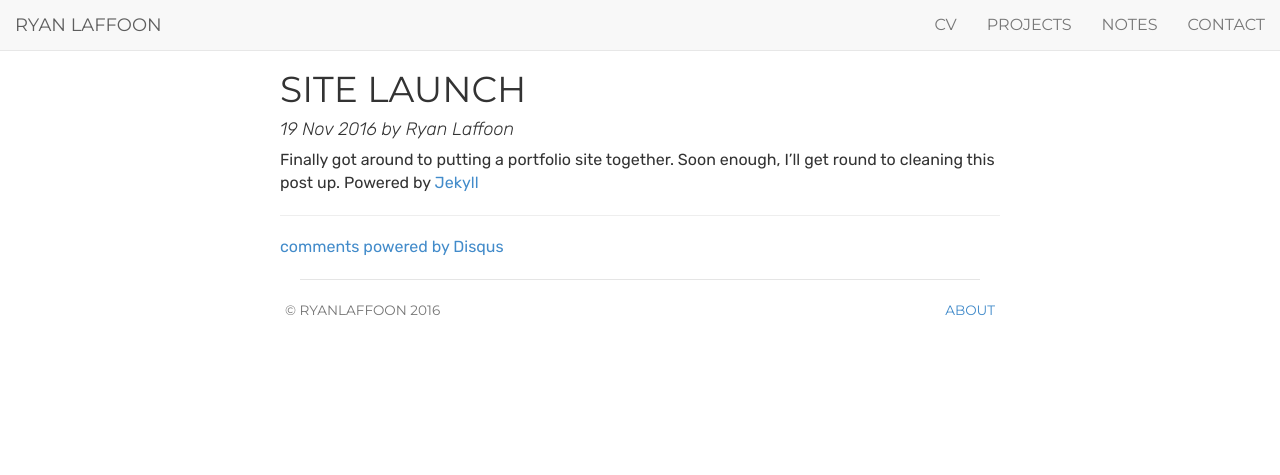
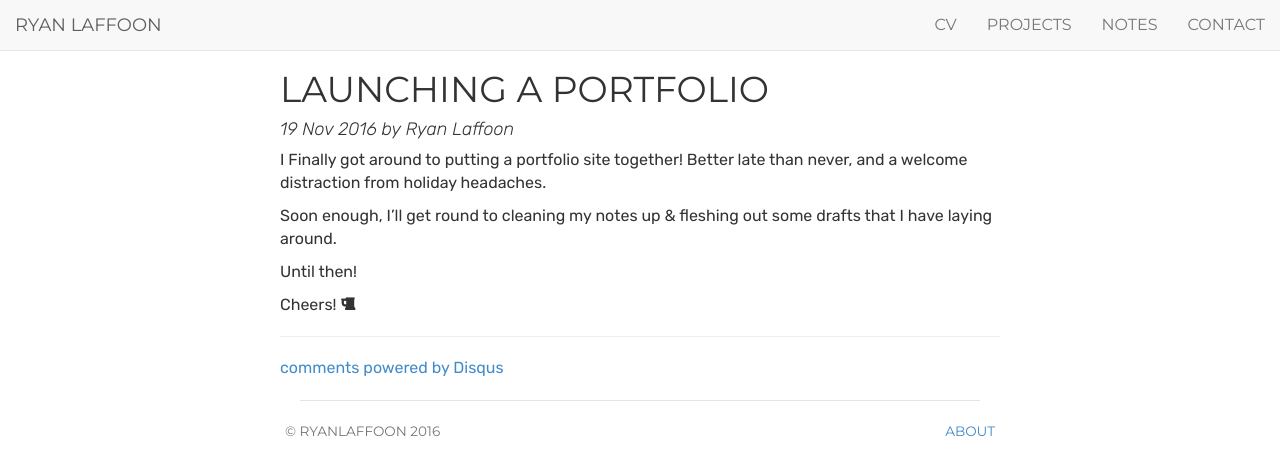
Before and after one commit to ryanlaffoon/ryanlaffoon.github.io, a Jekyll site: the page built from _posts/2016-11-19-Site-Launch.md, in a window 1280 px wide. Shown: the top 475 px of the page. Built offline with Jekyll 4.4.1, drawn with Linux system fonts in a browser that asks for light colours; comment, search, counter and statistics services are not loaded.

Commit message:
Update 2016-11-19-Site-Launch.md

```diff
--- a/_posts/2016-11-19-Site-Launch.md
+++ b/_posts/2016-11-19-Site-Launch.md
@@ -1,7 +1,13 @@
 ---
 layout: post
-title: Site Launch
+title: Launching a Portfolio
 author: Ryan Laffoon
+icon: fa fa-paper-plane-o
 ---
-Finally got around to putting a portfolio site together. Soon enough, I'll get round to cleaning this post up.
-Powered by [Jekyll](http://jekyllrb.com)
+I Finally got around to putting a portfolio site together! Better late than never, and a welcome distraction from holiday headaches.
+
+Soon enough, I'll get round to cleaning my notes up & fleshing out some drafts that I have laying around.
+
+Until then!
+
+Cheers! <i class="fa fa-beer"></i>
```
